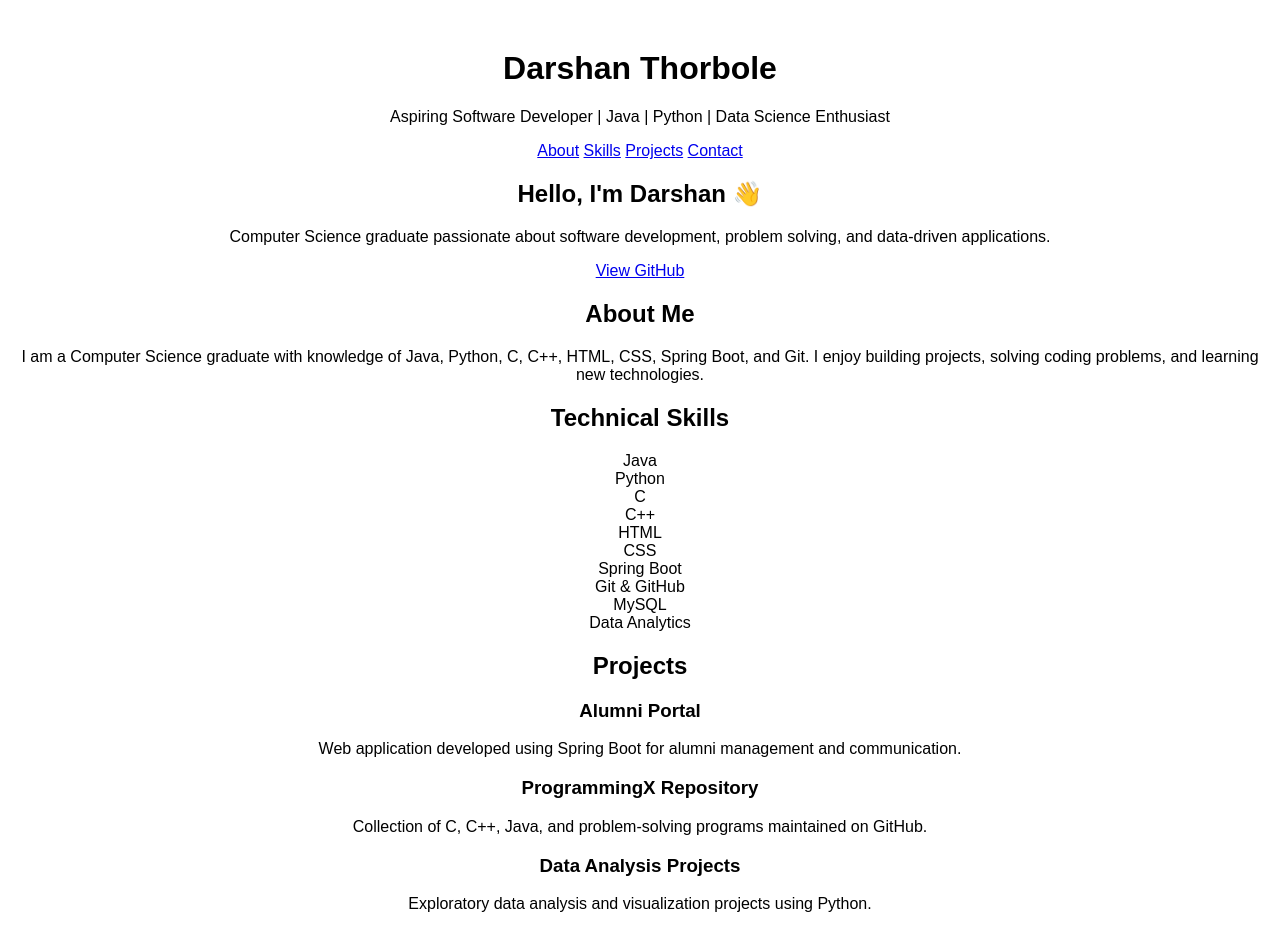
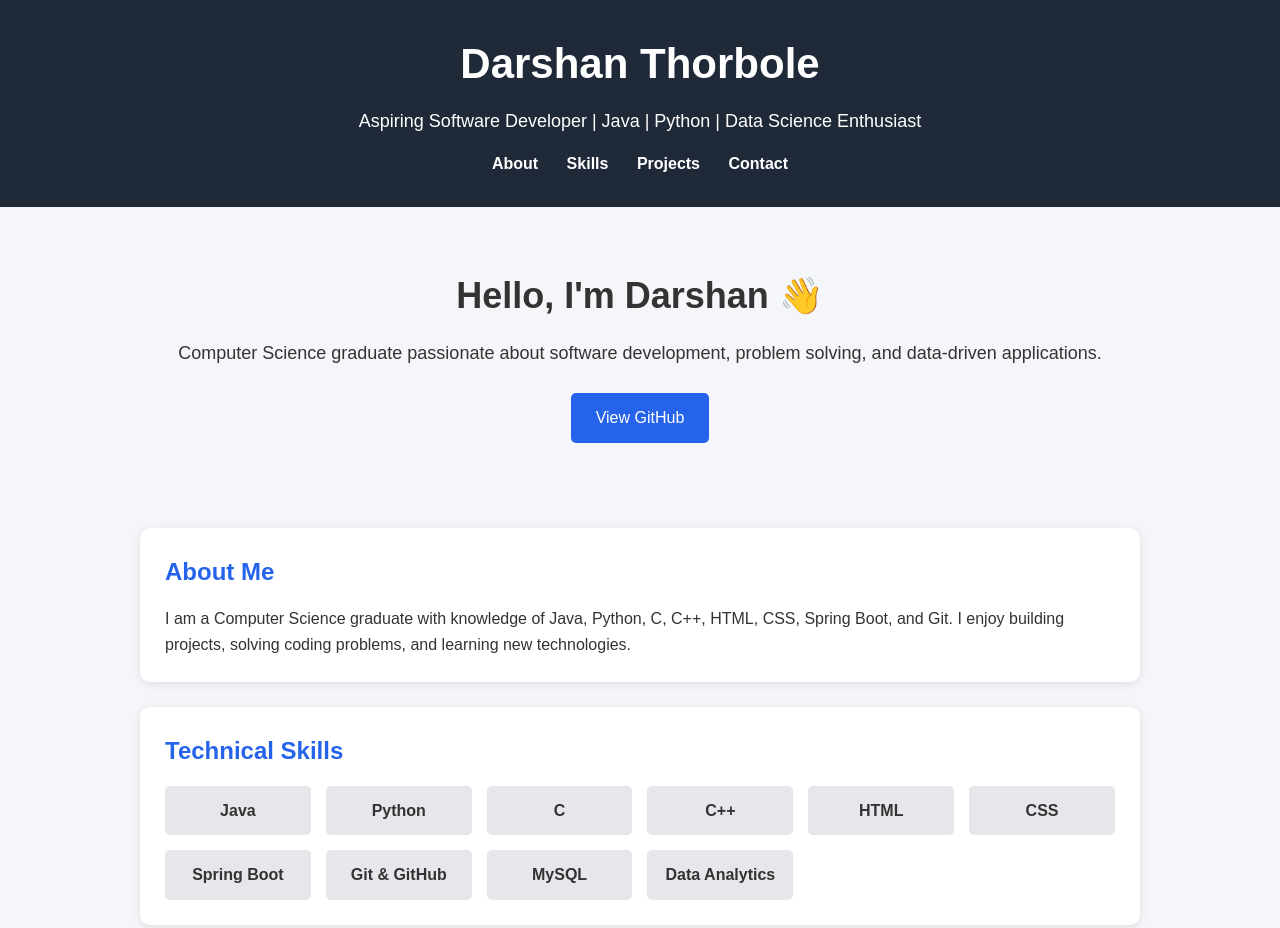
Before and after one commit to thorboledarshan/thorboledarshan.github.io, a plain HTML site: page index.html in a window 1280 px wide. Shown: the top 928 px of the page. Drawn offline with Linux system fonts and the light colour scheme.

Commit message:
Refactor CSS for improved styling and layout

```diff
--- a/style.css
+++ b/style.css
@@ -1,5 +1,118 @@
-body {
-    font-family: Arial;
-    text-align: center;
-    margin-top: 50px;
+*{
+    margin:0;
+    padding:0;
+    box-sizing:border-box;
 }
+
+body{
+    font-family: Arial, sans-serif;
+    background:#f4f6f9;
+    color:#333;
+    line-height:1.6;
+}
+
+.container{
+    width:90%;
+    max-width:1000px;
+    margin:auto;
+}
+
+header{
+    background:#1f2937;
+    color:white;
+    text-align:center;
+    padding:30px 0;
+}
+
+header h1{
+    font-size:42px;
+    margin-bottom:10px;
+}
+
+.tagline{
+    font-size:18px;
+    margin-bottom:15px;
+}
+
+nav a{
+    color:white;
+    text-decoration:none;
+    margin:0 12px;
+    font-weight:bold;
+}
+
+nav a:hover{
+    text-decoration:underline;
+}
+
+#hero{
+    text-align:center;
+    padding:60px 20px;
+}
+
+#hero h2{
+    font-size:36px;
+    margin-bottom:15px;
+}
+
+#hero p{
+    font-size:18px;
+    margin-bottom:25px;
+}
+
+.btn{
+    display:inline-block;
+    background:#2563eb;
+    color:white;
+    padding:12px 25px;
+    border-radius:5px;
+    text-decoration:none;
+}
+
+.btn:hover{
+    background:#1d4ed8;
+}
+
+.card{
+    background:white;
+    margin:25px auto;
+    padding:25px;
+    border-radius:10px;
+    box-shadow:0 2px 8px rgba(0,0,0,0.1);
+}
+
+.card h2{
+    margin-bottom:15px;
+    color:#2563eb;
+}
+
+.skills-grid{
+    display:grid;
+    grid-template-columns:repeat(auto-fit,minmax(140px,1fr));
+    gap:15px;
+}
+
+.skill{
+    background:#e5e7eb;
+    padding:12px;
+    text-align:center;
+    border-radius:5px;
+    font-weight:bold;
+}
+
+.project{
+    margin-bottom:20px;
+}
+
+.project h3{
+    color:#111827;
+    margin-bottom:5px;
+}
+
+footer{
+    text-align:center;
+    padding:20px;
+    background:#1f2937;
+    color:white;
+    margin-top:30px;
+}
```
